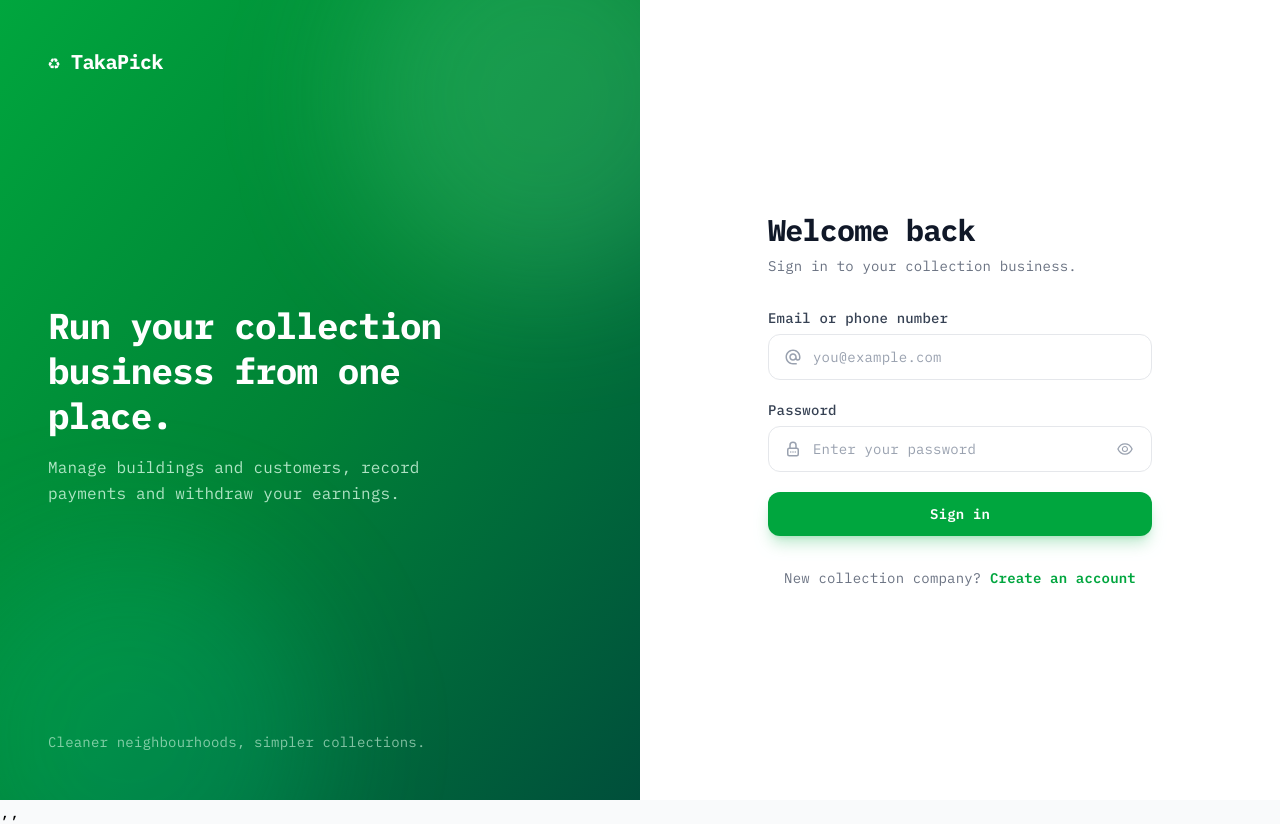
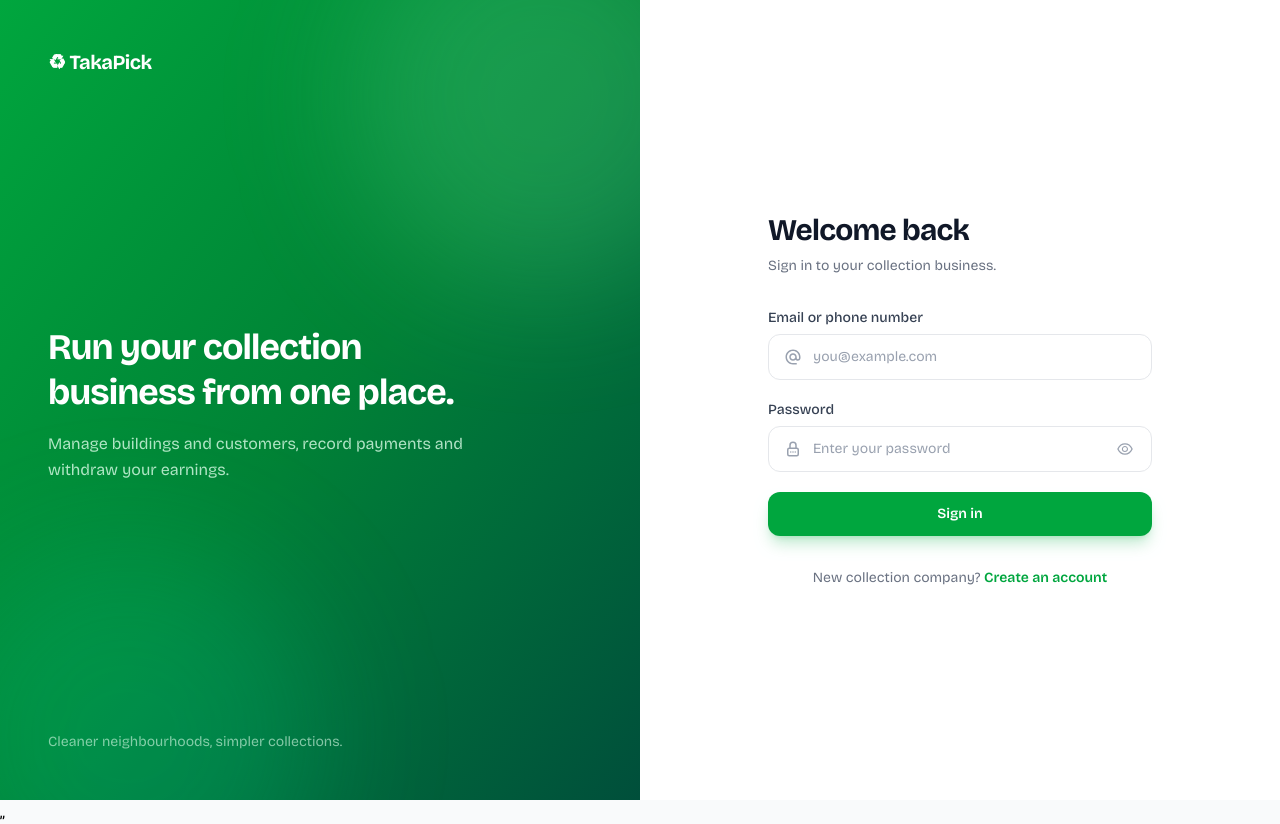
Before and after one commit to malcomowilla/owitech_smart_waste, a React (Vite) app: page /login in a window 1280 px wide. Built offline with nearby package versions, Linux system fonts and the light colour scheme; no server answers.

Commit message:
font changes

```diff
--- a/src/components/DashboardTab.jsx
+++ b/src/components/DashboardTab.jsx
@@ -45,7 +45,7 @@ const strong = "font-medium text-gray-900 dark:text-white";
 const input =
   "w-full rounded-xl border border-gray-300 bg-white px-3 py-2 text-gray-900 placeholder:text-gray-400 focus:outline-none focus:ring-2 focus:ring-green-500 dark:border-gray-600 dark:bg-gray-900 dark:text-white";
 const btn =
-  "w-full rounded-xl bg-green-600 py-3 font-semibold text-white transition-colors hover:bg-green-700 focus:outline-none focus-visible:ring-2 focus-visible:ring-green-500 disabled:cursor-not-allowed disabled:bg-gray-300 disabled:text-gray-500 dark:disabled:bg-gray-700";
+  "w-full rounded-xl bg-green-600 py-3 cursor-pointer font-semibold text-white transition-colors hover:bg-green-700 focus:outline-none focus-visible:ring-2 focus-visible:ring-green-500 disabled:cursor-not-allowed disabled:bg-gray-300 disabled:text-gray-500 dark:disabled:bg-gray-700";
 const btnOutline =
   "w-full rounded-xl border border-green-600 py-2 font-semibold text-green-700 transition-colors hover:bg-green-50 dark:text-green-400 dark:hover:bg-gray-700";
 
@@ -53,8 +53,8 @@ const btnOutline =
 function Stat({ label, value }) {
   return (
     <div className={card}>
-      <p className="text-xl font-bold text-green-600 dark:text-green-400">{value}</p>
-      <p className="text-xs text-gray-600 dark:text-gray-400">{label}</p>
+      <p className="text-3xl font-bold text-green-600 dark:text-green-400">{value}</p>
+      <p className="text-sm text-gray-600 dark:text-gray-400">{label}</p>
     </div>
   );
 }
@@ -72,7 +72,8 @@ function Dashboard({ buildings, customers, tx, balance }) {
       <Stat label="Platform fee (3%)" value={ksh(fees)} />
       <div className={card + " col-span-2"}>
         <p className={muted}>Wallet balance</p>
-        <p className="text-3xl font-bold text-green-600 dark:text-green-400">{ksh(balance)}</p>
+        <p className="text-3xl font-bold
+         text-green-600 dark:text-green-400">{ksh(balance)}</p>
       </div>
     </div>
   );
@@ -260,30 +261,38 @@ export default function DashboardTab() {
     <div className="mx-auto max-w-md px-4 pb-10 pt-6 tracking-wider">
       <div className="flex items-start justify-between gap-3">
         <div>
-          <h1 className="text-2xl font-bold text-gray-900 dark:text-white">♻ TakaCollect</h1>
-          <p className="mb-4 text-sm text-gray-600 dark:text-gray-400">Operator dashboard · waste collection business</p>
+          <h1 className="text-4xl font-bold text-gray-900 dark:text-white">♻ TakaCollect</h1>
+          <p className="mb-4 text-lg text-gray-600
+           dark:text-gray-400">Operator dashboard · waste collection business</p>
         </div>
         <button
           type="button"
           onClick={handleLogout}
           disabled={loggingOut}
-          className="flex shrink-0 items-center gap-1.5 rounded-xl border border-gray-300 px-3 py-2 text-xs font-semibold text-gray-700 transition-colors hover:bg-gray-100 focus:outline-none focus-visible:ring-2 focus-visible:ring-green-500 disabled:cursor-not-allowed disabled:opacity-60 dark:border-gray-600 dark:text-gray-200 dark:hover:bg-gray-700"
+          className="flex shrink-0 items-center gap-1.5
+           rounded-xl border border-gray-300 px-3 py-2 text-xs
+           font-semibold text-gray-700 transition-colors
+            hover:bg-gray-100 focus:outline-none
+            focus-visible:ring-2 focus-visible:ring-green-500
+            disabled:cursor-not-allowed disabled:opacity-60
+            dark:border-gray-600 dark:text-gray-200 dark:hover:bg-gray-700"
         >
-          <MdLogout className="text-base" aria-hidden="true" />
+          <MdLogout className="text-sm" aria-hidden="true" />
           {loggingOut ? "Logging out…" : "Log out"}
         </button>
       </div>
 
-      <div className="mb-4 grid grid-cols-4 rounded-xl bg-gray-200 p-1 dark:bg-gray-700">
+      <div className="mb-4 grid grid-cols-4 rounded-xl bg-gray-200
+      p-1 dark:bg-gray-700 ">
         {TABS.map(([key, label]) => (
           <button
             key={key}
             onClick={() => setTab(key)}
             className={
-              "rounded-lg py-2 text-xs font-semibold transition-colors " +
+              "rounded-lg py-2 text-sm font-semibold transition-colors " +
               (tab === key
-                ? "bg-white text-green-700 shadow dark:bg-gray-900 dark:text-green-400"
-                : "text-gray-600 dark:text-gray-300")
+                ? "bg-white text-green-700 shadow cursor-pointer dark:bg-gray-900 dark:text-green-400"
+                : "text-gray-600 dark:text-gray-300 cursor-pointer")
             }
           >
             {label}
--- a/src/index.css
+++ b/src/index.css
@@ -1,8 +1,9 @@
-@import url("https://fonts.googleapis.com/css2?family=IBM+Plex+Mono:wght@400;500;600;700&display=swap");
+@import url("https://fonts.googleapis.com/css2?family=Bricolage+Grotesque:opsz,wght@12..96,200..800&display=swap");
 @import "tailwindcss";
 
 @theme {
-  --font-sans: "IBM Plex Mono", ui-monospace, Consolas, monospace;
+  --font-sans: "Bricolage Grotesque", ui-sans-serif, system-ui, sans-serif;
+  /* --color-cream: #F5EFE8; */
 }
 
 /* Keep ONE of these, based on what you found in DevTools: */
@@ -15,7 +16,8 @@
   }
   body {
     @apply bg-gray-50 font-sans antialiased dark:bg-gray-900;
-    letter-spacing: 0.18px;
+    letter-spacing: 0;
     text-rendering: optimizeLegibility;
+
   }
 }
--- a/src/pages/auth/LoginPage.jsx
+++ b/src/pages/auth/LoginPage.jsx
@@ -172,7 +172,10 @@ export default function LoginPage({ onSwitchToSignup }) {
               <button
                 type="button"
                 onClick={onSwitchToSignup}
-                className="font-semibold text-green-600 transition hover:text-green-700 hover:underline dark:text-green-400 dark:hover:text-green-300"
+                className="font-semibold text-green-600
+                transition hover:text-green-700
+                 hover:underline dark:text-green-400
+                  dark:hover:text-green-300 cursor-pointer"
               >
                 Create an account
               </button>
--- a/src/pages/auth/SignupPage.jsx
+++ b/src/pages/auth/SignupPage.jsx
@@ -85,7 +85,7 @@ export default function SignupPage({ onSwitchToLogin }) {
   return (
     <>
       <Toaster />
-      <main className="grid min-h-screen bg-white dark:bg-gray-950 lg:grid-cols-2">
+      <main className="grid min-h-screen bg-cream dark:bg-gray-950 lg:grid-cols-2">
         {/* Brand panel (desktop only) */}
         <aside className="relative hidden overflow-hidden bg-gradient-to-br
          from-green-600 via-green-700 to-emerald-900 p-12 text-white
@@ -201,8 +201,10 @@ export default function SignupPage({ onSwitchToLogin }) {
                   <button
                     type="button"
                     onClick={onSwitchToLogin}
-                    className="font-semibold text-green-600 transition hover:text-green-700
-                     hover:underline dark:text-green-400 dark:hover:text-green-300"
+                    className="font-semibold text-green-600 transition
+                     hover:text-green-700
+                     hover:underline dark:text-green-400
+                      dark:hover:text-green-300 cursor-pointer"
                   >
                     Sign in
                   </button>
--- a/src/redirects/ProtectedRoute.jsx
+++ b/src/redirects/ProtectedRoute.jsx
@@ -10,5 +10,6 @@ export default function ProtectedRoute({ children }) {
   if (status === "loading") return <PageLoader label="Checking your session" />;
   if (status !== "authenticated") return <Navigate to="/login" replace />;
 
+
   return children;
 }
--- a/vite.config.js
+++ b/vite.config.js
@@ -6,11 +6,10 @@ const FALLBACK_TARGET = 'http://0.0.0.0:3000'
 
 // Choose the backend from the host the browser used
 const pickTarget = (req) => {
-  // strip the port, e.g. "shop.owitech.co.ke:5173" -> "shop.owitech.co.ke"
   const host = (req.headers.host || '').split(':')[0]
 
   if (
-    host === 'aitechs.co.ke' ||
+    host === 'owitech.co.ke' ||
     host.endsWith('.aitechs.co.ke') ||
     host.endsWith('.owitech.co.ke')
   ) {
```
Also changed, not shown: src/pages/NotFound.jsx (+8 -3 lines).
